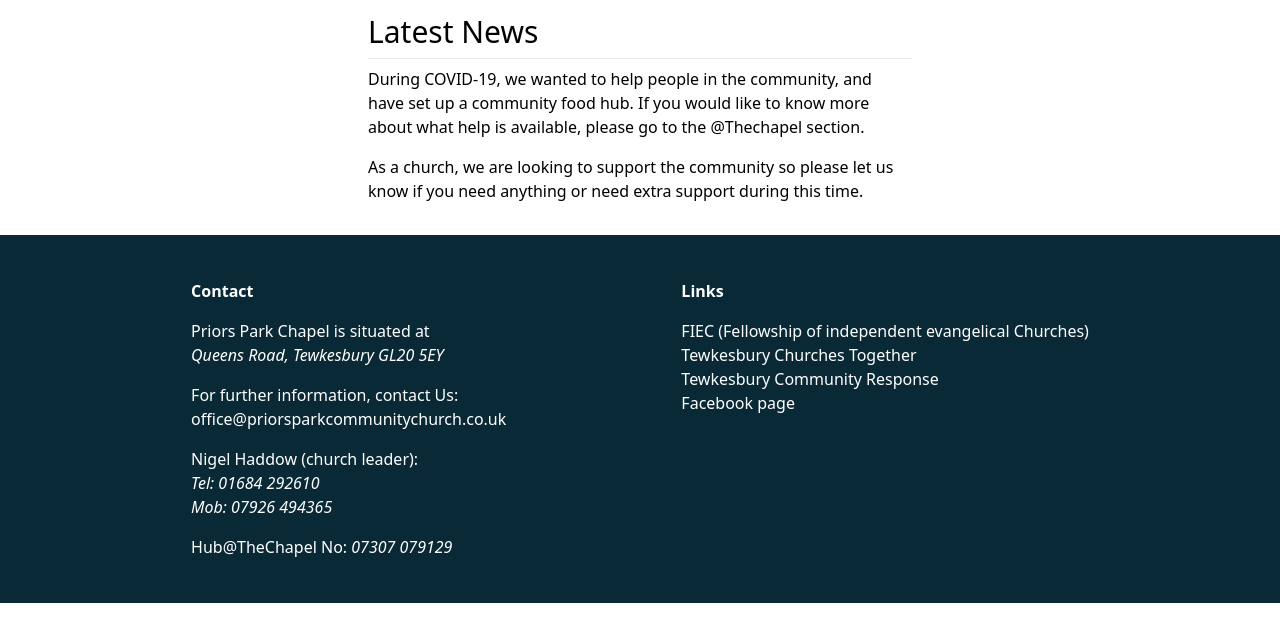
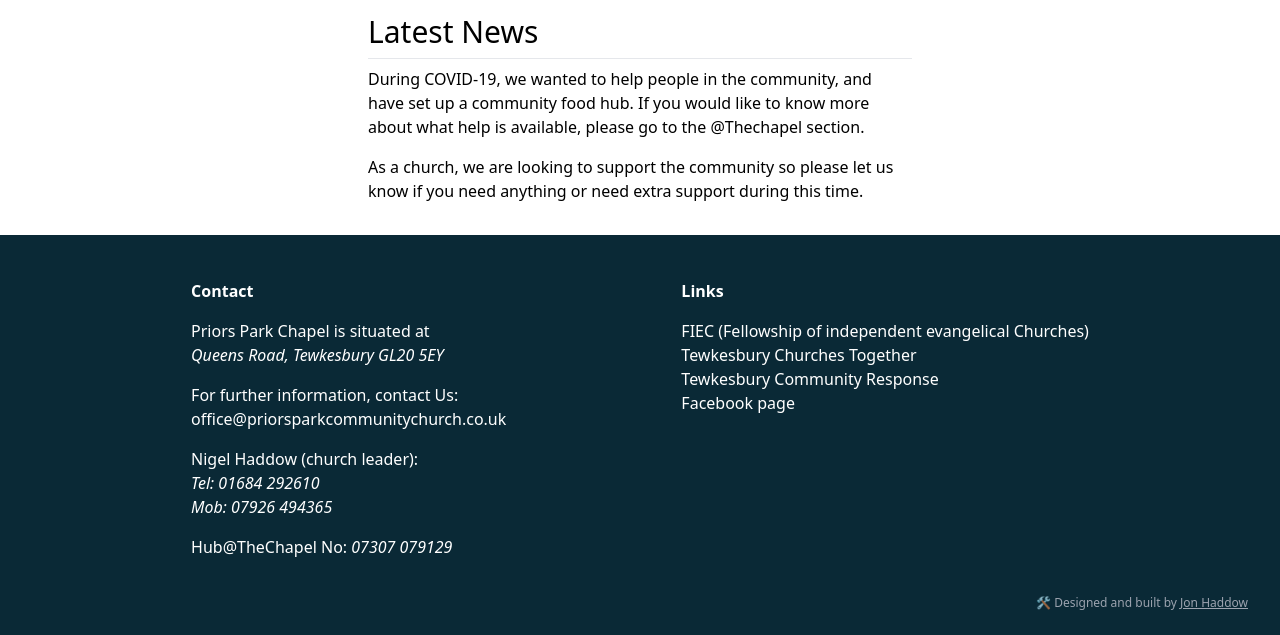
Before and after one commit to jonhaddow/priors-park-CC, a Gatsby site: page / in a window 1280 px wide. Shown: the part 5259-5894 px from the top of the page. Before the commit the page ends 5862 px from the top, so only its background shows below. Built offline with nearby package versions, Linux system fonts and the light colour scheme; Gatsby itself is replaced by a stand-in of ours.

Commit message:
Add footer note

```diff
--- a/src/components/Footer.tsx
+++ b/src/components/Footer.tsx
@@ -14,6 +14,15 @@ export const Footer: React.FC = () => {
 					</li>
 				))}
 			</ul>
+			<p className="mt-4 mr-4 text-xs text-gray-400 text-right">
+				🛠 Designed and built by{" "}
+				<a
+					className="underline hover:text-gray-300 hover:no-underline"
+					href="https://jon.haddow.me/"
+				>
+					Jon Haddow
+				</a>
+			</p>
 		</footer>
 	);
 };
```
